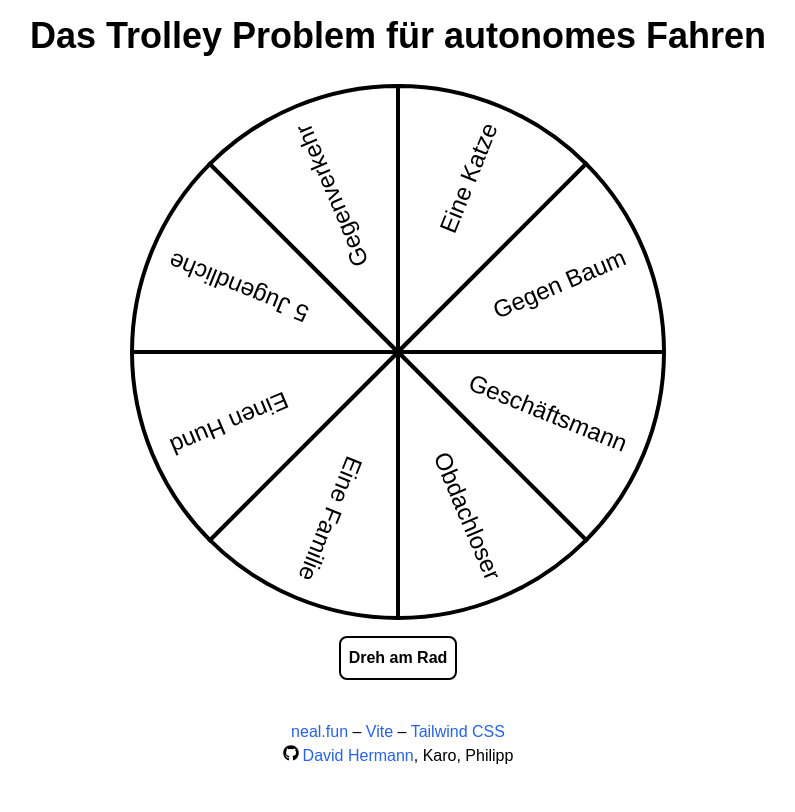
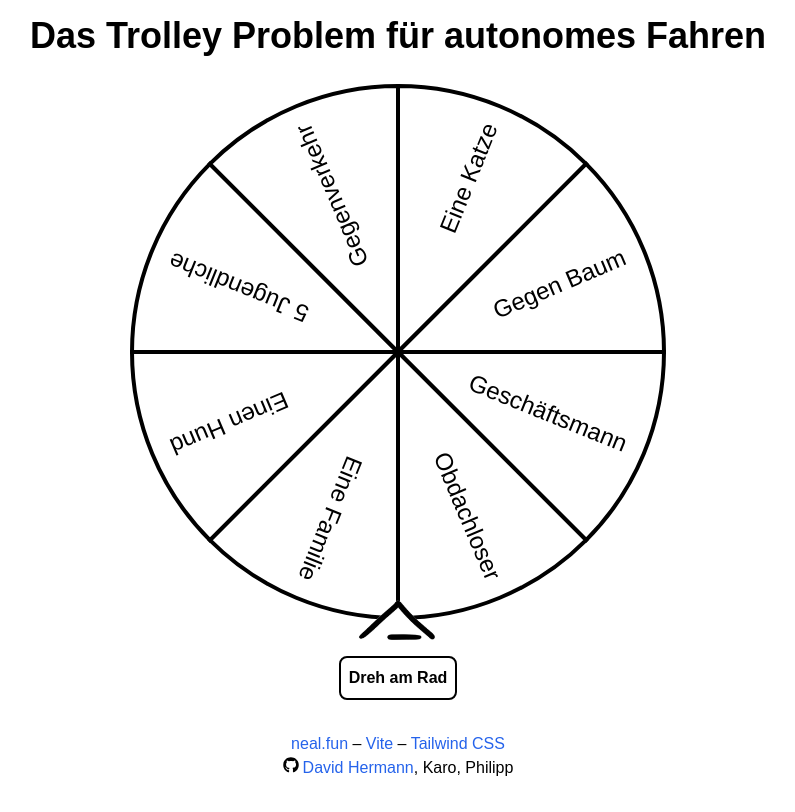
Before and after one commit to david-stefan-hermann/trolley-problem, a React (Vite) app in the folder trolley-problem-frontend/: page /spin in a window 1280 px wide. Shown: the whole page, without its empty margins (242-1037 px from the left). Built offline with nearby package versions, Linux system fonts and the light colour scheme; a web font is replaced by a local one.

Commit message:
added indicator

```diff
--- a/trolley-problem-frontend/src/components/fortunewheel/FortuneWheel.jsx
+++ b/trolley-problem-frontend/src/components/fortunewheel/FortuneWheel.jsx
@@ -3,7 +3,8 @@ import CircleSegments from './CircleSegments'
 import Buttons from '../input_elements/Buttons'
 import Button from '../input_elements/Button'
 import segments from './fortune_wheel_data'
-import { FaCaretDown } from "react-icons/fa"
+import IconArrowUp from '../../assets/icons/icon-arrow-up.png'
+
 
 function FortuneWheel() {
     const [wheelSpinning, setWheelSpinning] = React.useState(false)
@@ -40,11 +41,16 @@ function FortuneWheel() {
                 </div>
             </div>
 
-            <div className='w-full flex flex-col items-center pb-4'>
-
+            <div className='w-full flex flex-col items-center pb-4 -mt-5 z-10'>
+                <img
+                    src={IconArrowUp}
+                    alt="Outcome Illustration"
+                    className="h-10"
+                    onError={(e) => e.target.src = <p>^</p>} // Check if the image can be displayed
+                />
             </div>
 
-            {(winningSegment && !wheelSpinning)&& <p className='font-semibold text-lg mb-4'>{winningSegment}</p>}
+            {(winningSegment && !wheelSpinning) && <p className='font-semibold text-lg mb-4'>{winningSegment}</p>}
 
             {!wheelSpinning ?
                 <Buttons>
```
Also changed, not shown: trolley-problem-frontend/src/assets/icons/icon-arrow-up.jpeg (added), trolley-problem-frontend/src/assets/icons/icon-arrow-up.png (added).
